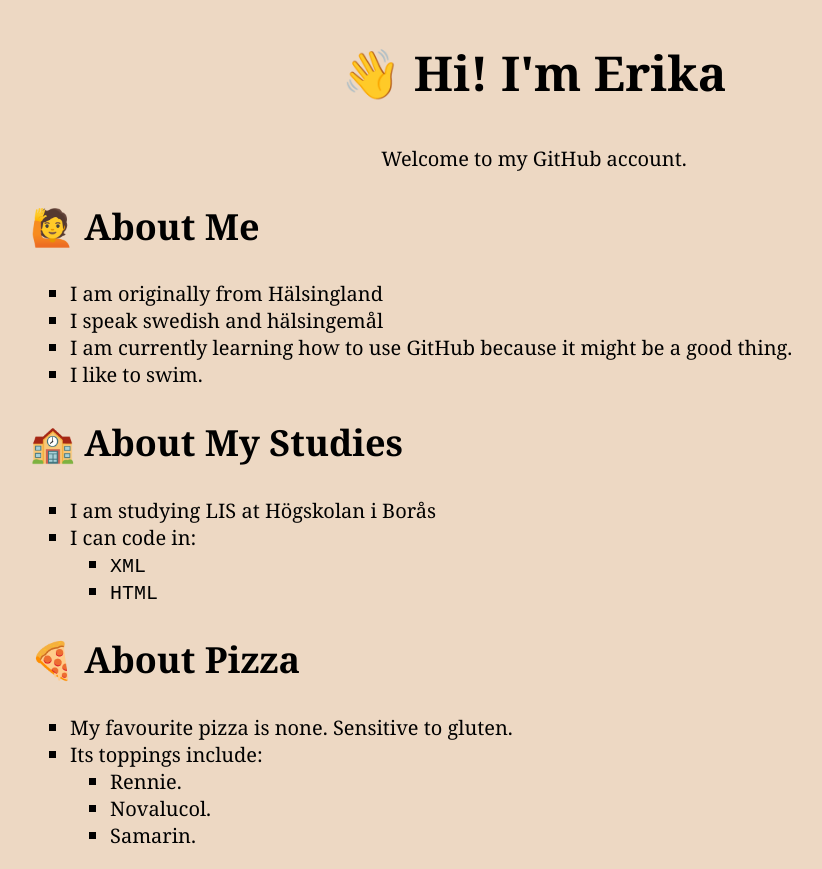
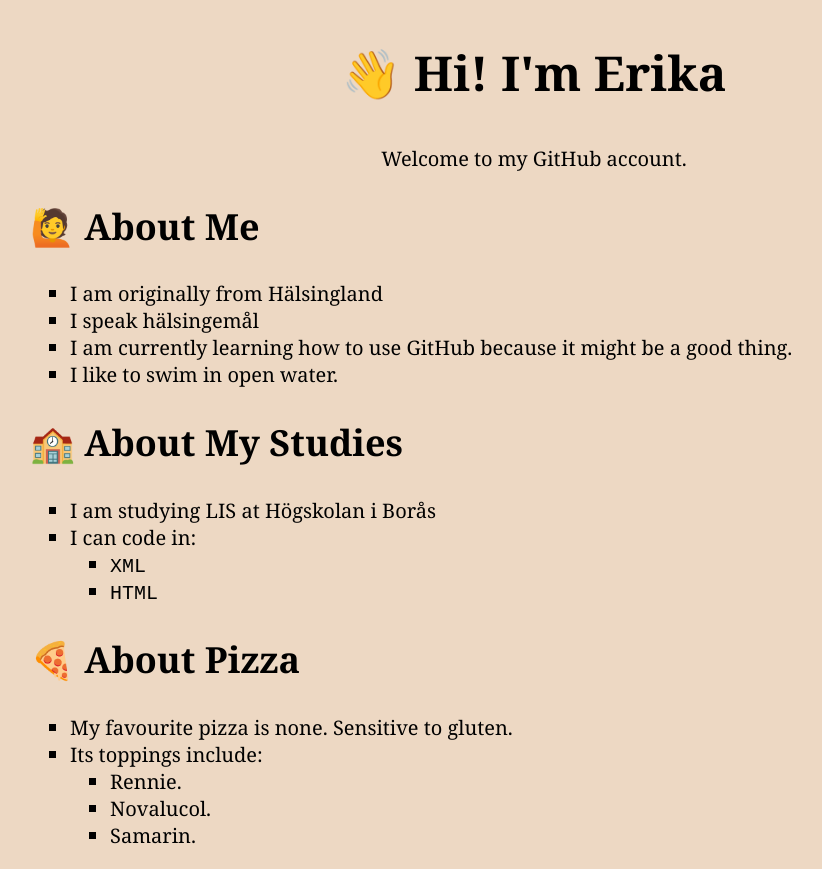
Before and after one commit to storstormen/test, a plain HTML site: page index.html in a window 1280 px wide. Shown: the whole page, without its empty margins (106-928 px from the left). Drawn offline with Linux system fonts and the light colour scheme.

Commit message:
Update index.html
Ändringar.

```diff
--- a/index.html
+++ b/index.html
@@ -16,9 +16,9 @@
         <h2>&#128587; About Me</h2>
         <ul>
             <li>I am originally from Hälsingland</li>
-            <li>I speak swedish and hälsingemål</li>
+            <li>I speak hälsingemål</li>
             <li>I am currently learning how to use GitHub because it might be a good thing.</li>
-            <li>I like to swim.</li>
+            <li>I like to swim in open water.</li>
         </ul>
         </article>
         <article>
```
